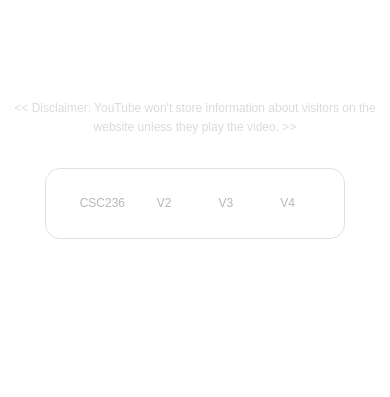
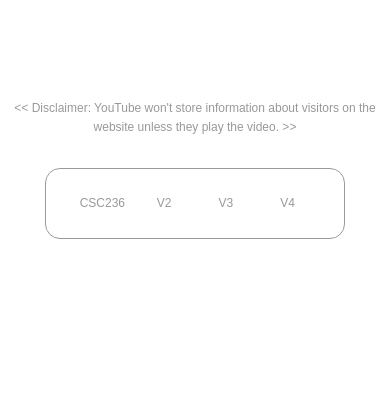
Before and after one commit to DanielRazavi/DanielRazavi.github.io, a PHP site: page /files/Tutorial-1/Youtube-Videos/v1.html in a window 390 px wide; the page is wider, and only the part inside the window is pictured. Shown: the part 447-844 px from the top of that part. Run offline with PHP 8.4, Linux system fonts and the light colour scheme.

Commit message:
Changed the color pallete a lil bit, wanted more visibility.

```diff
--- a/css/style.css
+++ b/css/style.css
@@ -29,7 +29,8 @@ body{
 }
 
 .hintOne{
-	color: #dbdbdb;
+	color: #999999;
+
 	margin: 100px auto 0px;
 	text-align: center;
 }
@@ -40,7 +41,8 @@ body{
     max-width: 600px;
 
     border-radius: 15px;
-    border-color: #e0e0e0;
+	border-color: #999999;
+
     border-style: solid;
     border-width: 1px;
     box-sizing: border-box;
@@ -53,7 +55,8 @@ body{
 }
 
 .hint{
-	color: #dbdbdb;
+	color: #999999;
+
 	position:absolute;
 
 	transition-property: color;
@@ -118,7 +121,7 @@ img {
 .box:hover{
     background-color: #ffffff;
     box-shadow: 0 5px 35px 0px rgba(0,0,0,0.5);
-    color: #b7b7b7;
+    color: #999999;
 }
 
 .box:hover .hint{
@@ -132,7 +135,7 @@ img {
     transition-property: color;
     transition-duration: 1s;
     transition-delay: 0.7s;
-    color: #b7b7b7;
+    color: #999999;
 }
 
 .main{
@@ -168,7 +171,7 @@ img {
 		width: 90%;
 		padding: 25px;
 		font-size: 12px;
-        color:#b7b7b7 ;
+        color:#999999 ;
     }
 	.box h1{
 		line-height: normal;
@@ -188,7 +191,7 @@ img {
 		width: 80%;
 	}
 	.box a{
-		color: #b7b7b7;
+		color: #999999;
 	}
 	img{
 		width: 90%;
```
